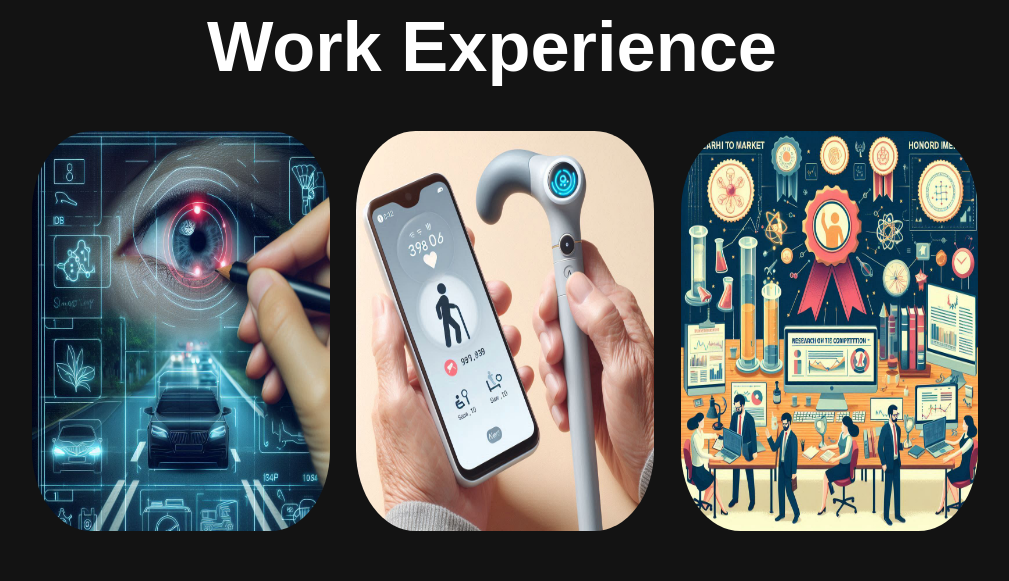
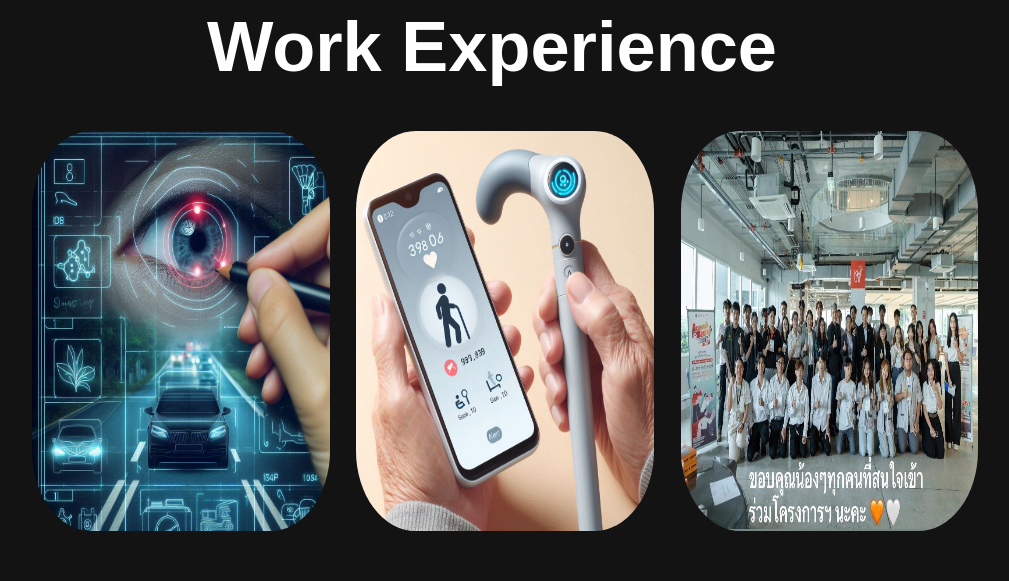
Before and after one commit to Jaosou/Web-Portfolio, a plain HTML site: page index.html in a window 1280 px wide. Shown: the part 3960-4541 px from the top of the page, without its empty margins (148-1157 px from the left). Drawn offline with nearby package versions, Linux system fonts and the light colour scheme.

Commit message:
ChangeImageR2M

```diff
--- a/index.html
+++ b/index.html
@@ -206,7 +206,7 @@
             </div>
 
             <div class="row">
-                <img src="image/OIG2.jpg" alt="" srcset="" width="400" height="400">
+                <img src="image/R2M/1723055522299.jpg" alt="" srcset="" width="400" height="400">
                 <div class="layer">
                     <h5>Competition : Received a commendation award in the R2M (Research to Market) competition.</h5>
                     <li>My main responsibility: My duties include researching cost information, examining the production process, and conducting cost analysis of products.</li>
```
